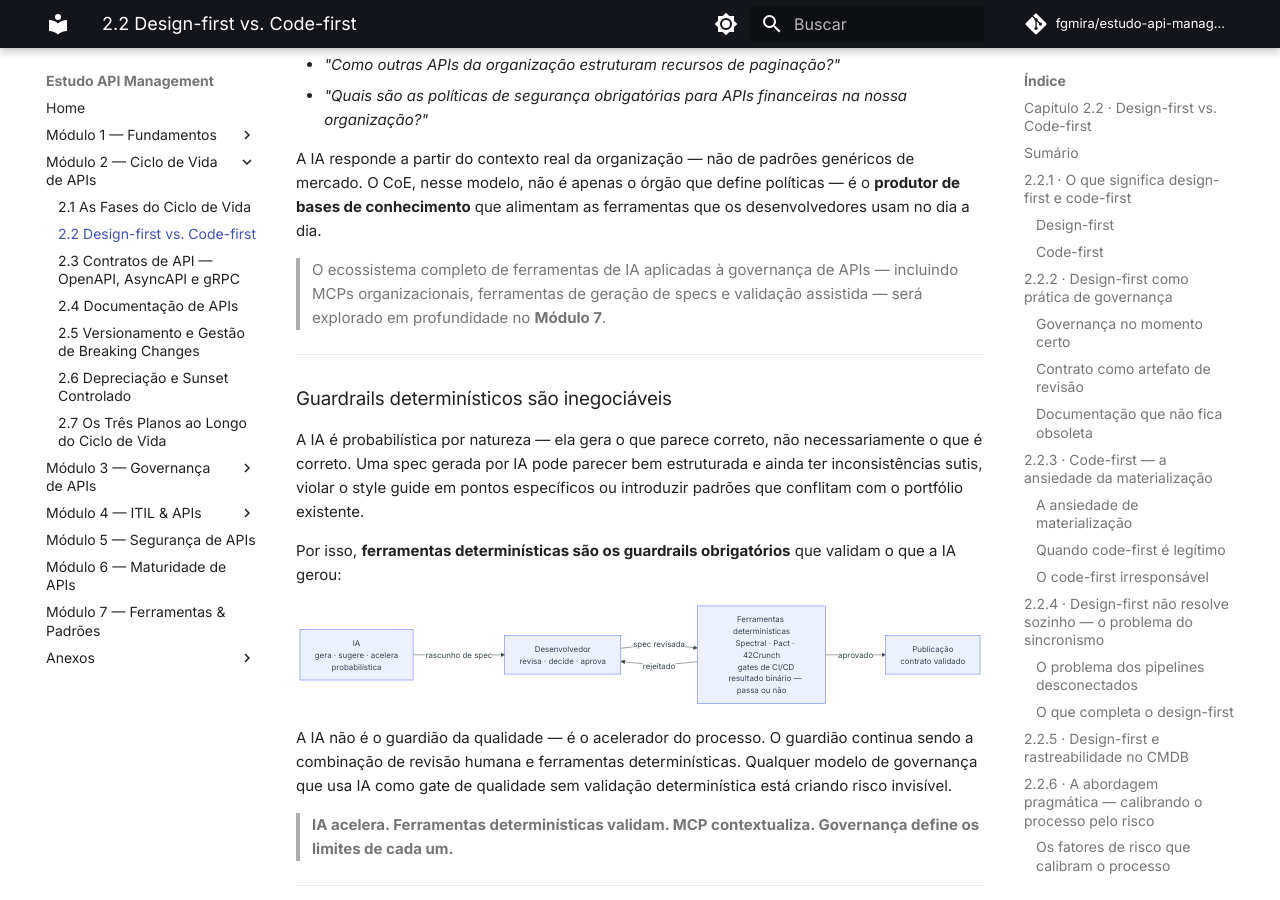
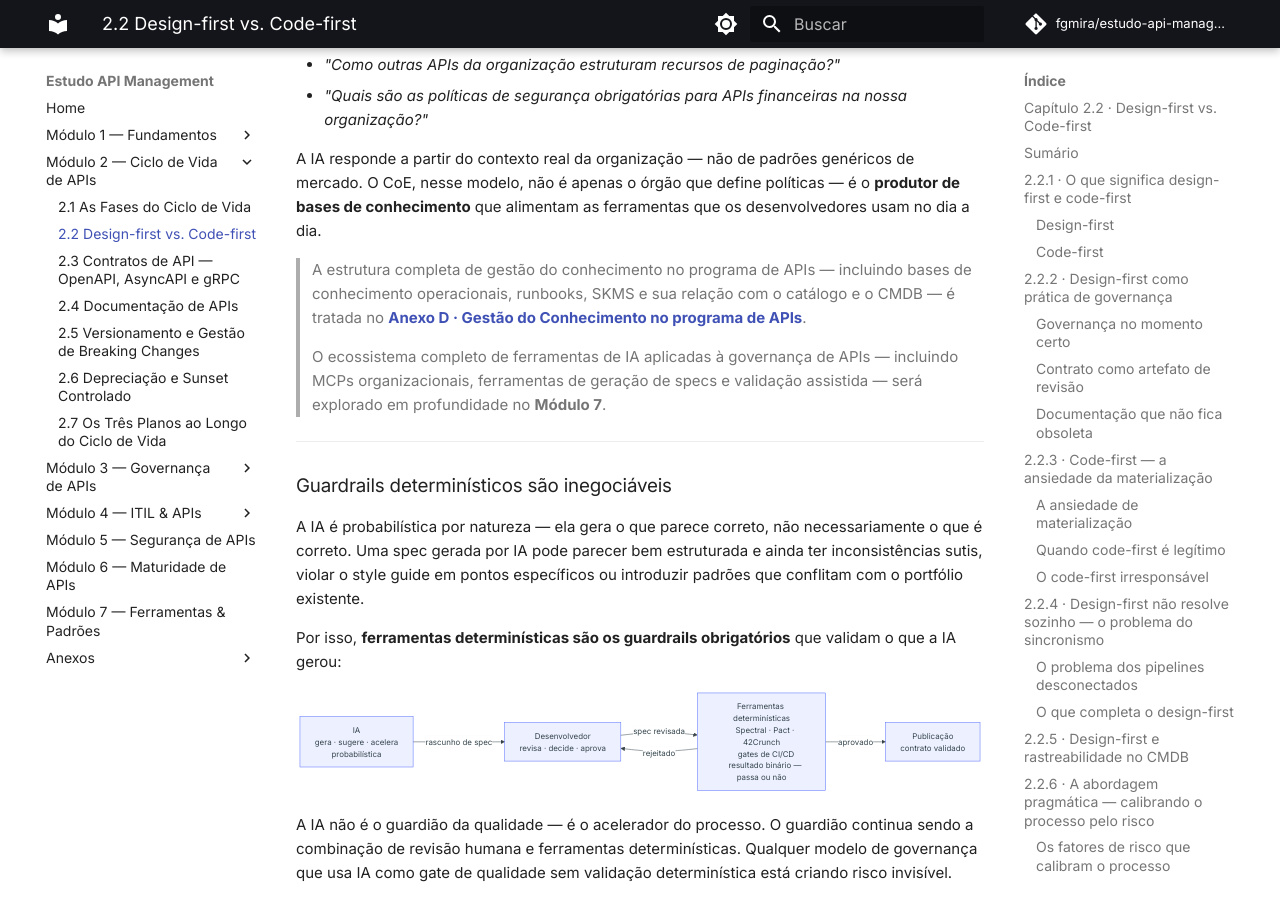
Before and after one commit to fgmira/estudo-api-management, an MkDocs documentation site: the page built from docs/modulo-2-ciclo-de-vida/cap_2_2_design_code.md, in a window 1280 px wide and 900 px high, scrolled down 10553 px. Built offline with MkDocs 1.6.1 and Material for MkDocs 9.7.7, drawn with Linux system fonts in a browser that asks for light colours; comment, search, counter and statistics services are not loaded.

Commit message:
docs: add Annex D references to chapters 2.2, 3.3 and 4.2
Co-Authored-By: Claude Sonnet 4.6 <noreply@anthropic.com>

```diff
--- a/docs/modulo-2-ciclo-de-vida/cap_2_2_design_code.md
+++ b/docs/modulo-2-ciclo-de-vida/cap_2_2_design_code.md
@@ -344,6 +344,8 @@ Com um MCP que expõe o catálogo de APIs, o style guide e as políticas como ba
 
 A IA responde a partir do contexto real da organização — não de padrões genéricos de mercado. O CoE, nesse modelo, não é apenas o órgão que define políticas — é o **produtor de bases de conhecimento** que alimentam as ferramentas que os desenvolvedores usam no dia a dia.
 
+> A estrutura completa de gestão do conhecimento no programa de APIs — incluindo bases de conhecimento operacionais, runbooks, SKMS e sua relação com o catálogo e o CMDB — é tratada no **[Anexo D · Gestão do Conhecimento no programa de APIs](../anexos/d_gestao_conhecimento_api.md)**.
+
 > O ecossistema completo de ferramentas de IA aplicadas à governança de APIs — incluindo MCPs organizacionais, ferramentas de geração de specs e validação assistida — será explorado em profundidade no **Módulo 7**.
 
 ---
```
Also changed, not shown: docs/modulo-3-governanca/cap_3_3_coe.md (+2 -0 lines), docs/modulo-4-itil/cap_4_2_quatro_dimensoes.md (+2 -0 lines).
